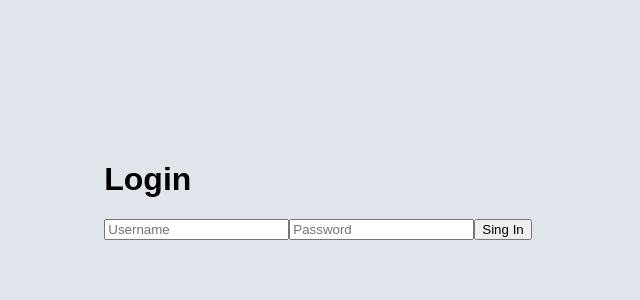
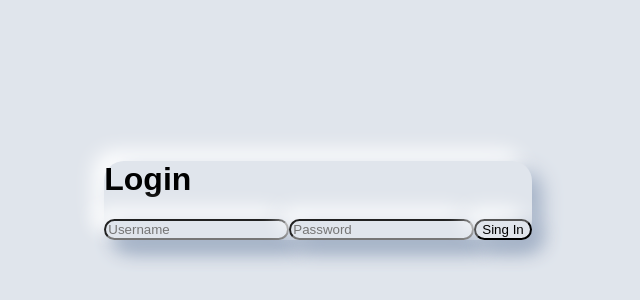
Before and after one commit to Rodrigow897/login-3D, a React (Vite) app: page / in a window 1280 px wide. Shown: the part 210-510 px from the top of the page, without its empty margins (322-962 px from the left). Built offline with nearby package versions, Linux system fonts and the light colour scheme.

Commit message:
style: neumorphic done

```diff
--- a/src/App.css
+++ b/src/App.css
@@ -7,3 +7,14 @@
   background-color: #e0e5ec;
   font-family: Arial, sans-serif;
 }
+
+.neumorphic {
+  background-color: #e0e5ec;
+  border-radius: 20px;
+  box-shadow: 10px 10px 20px #a3b1c6, -10px -10px 20px #ffffff;
+}
+
+
+.neumorphic-inset {
+
+}
```
